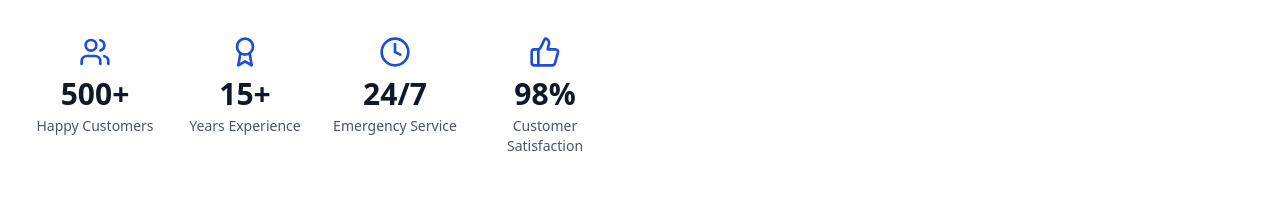
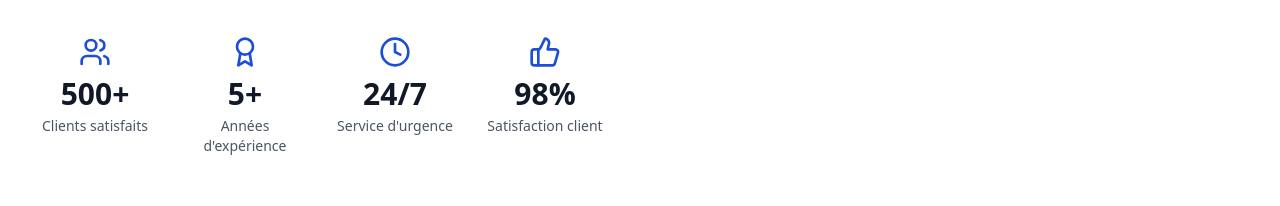
Before and after one commit to labotechservicetn-ship-it/LaboTech_Service, a React (Vite) app: page / in a window 1280 px wide. Shown: the part 3626-3832 px from the top of the page. Built offline with nearby package versions, Linux system fonts and the light colour scheme.

Commit message:
Updated About.tsx

```diff
--- a/src/components/About.tsx
+++ b/src/components/About.tsx
@@ -6,22 +6,22 @@ const About = () => {
     {
       icon: <Users className="h-8 w-8" />,
       number: "500+",
-      label: "Happy Customers"
+      label: "Clients satisfaits"
     },
     {
       icon: <Award className="h-8 w-8" />,
-      number: "15+",
-      label: "Years Experience"
+      number: "5+",
+      label: "Années d'expérience"
     },
     {
       icon: <Clock className="h-8 w-8" />,
       number: "24/7",
-      label: "Emergency Service"
+      label: "Service d'urgence"
     },
     {
       icon: <ThumbsUp className="h-8 w-8" />,
       number: "98%",
-      label: "Customer Satisfaction"
+      label: "Satisfaction client"
     }
   ];
 
```
